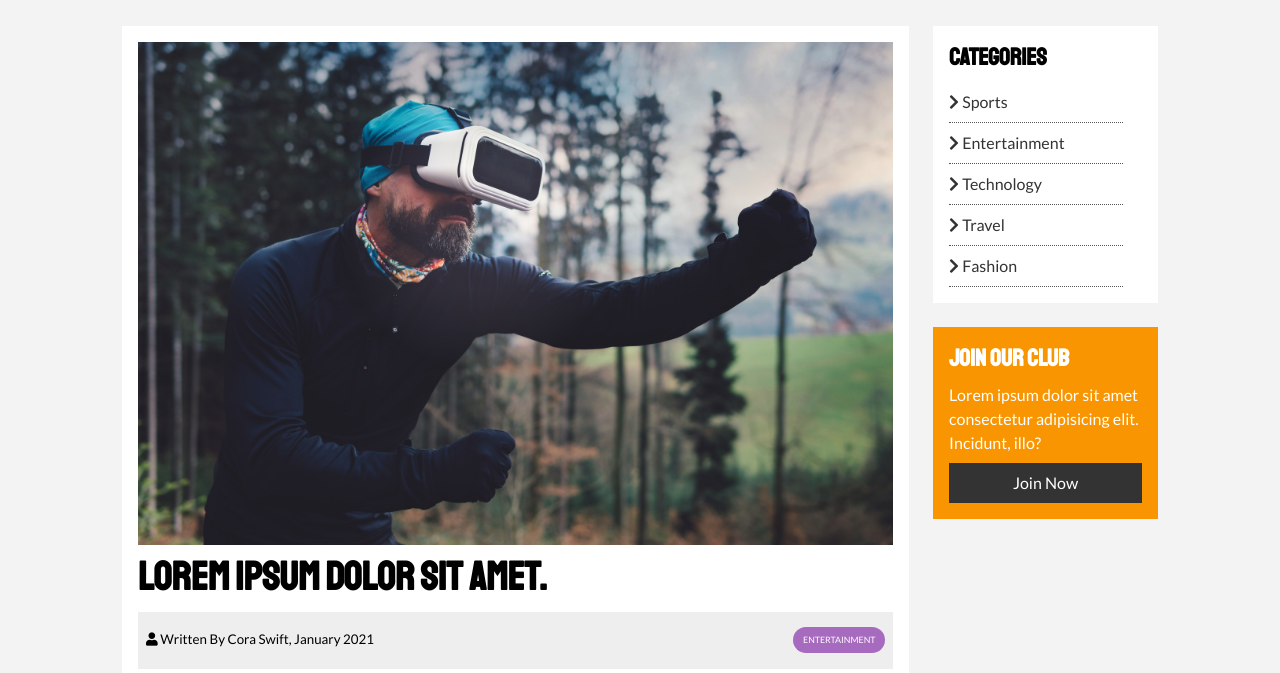
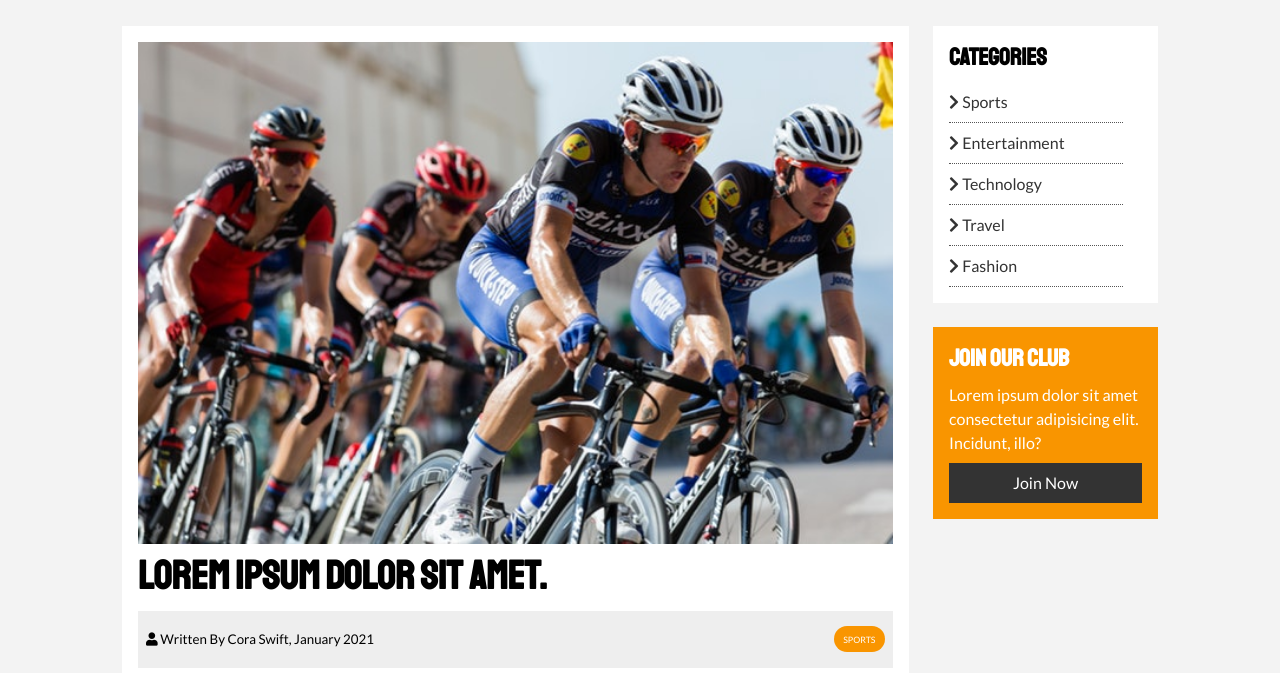
Before and after one commit to ChloeThompson97/News-Grid, a plain HTML site: page article.html in a window 1280 px wide. Shown: the part 80-753 px from the top of the page. Drawn offline with Linux system fonts and the light colour scheme.

Commit message:
Updated Article

```diff
--- a/article.html
+++ b/article.html
@@ -34,13 +34,13 @@
         <div class="container">
             <div class="page-container">
                 <article class="card">
-                    <img src="imgs/image_resources/articles/ent1.jpg" alt="">
+                    <img src="imgs/image_resources/articles/sports1.jpg" alt="">
                     <h1 class="l-heading">Lorem ipsum dolor sit amet.</h1>
                     <div class="meta">
                         <small>
                             <i class="fas fa-user"></i> Written By Cora Swift, January 2021
                         </small>
-                        <div class="category category-ent">Entertainment</div>
+                        <div class="category category-sports">Sports</div>
                     </div>
                     <p>Lorem ipsum dolor sit amet consectetur, adipisicing elit. Repudiandae consectetur qui magnam odio
                         aperiam. Suscipit numquam perspiciatis maxime debitis nulla recusandae ex, commodi vitae facere
```
Also changed, not shown: index.html (+1 -1 lines).
